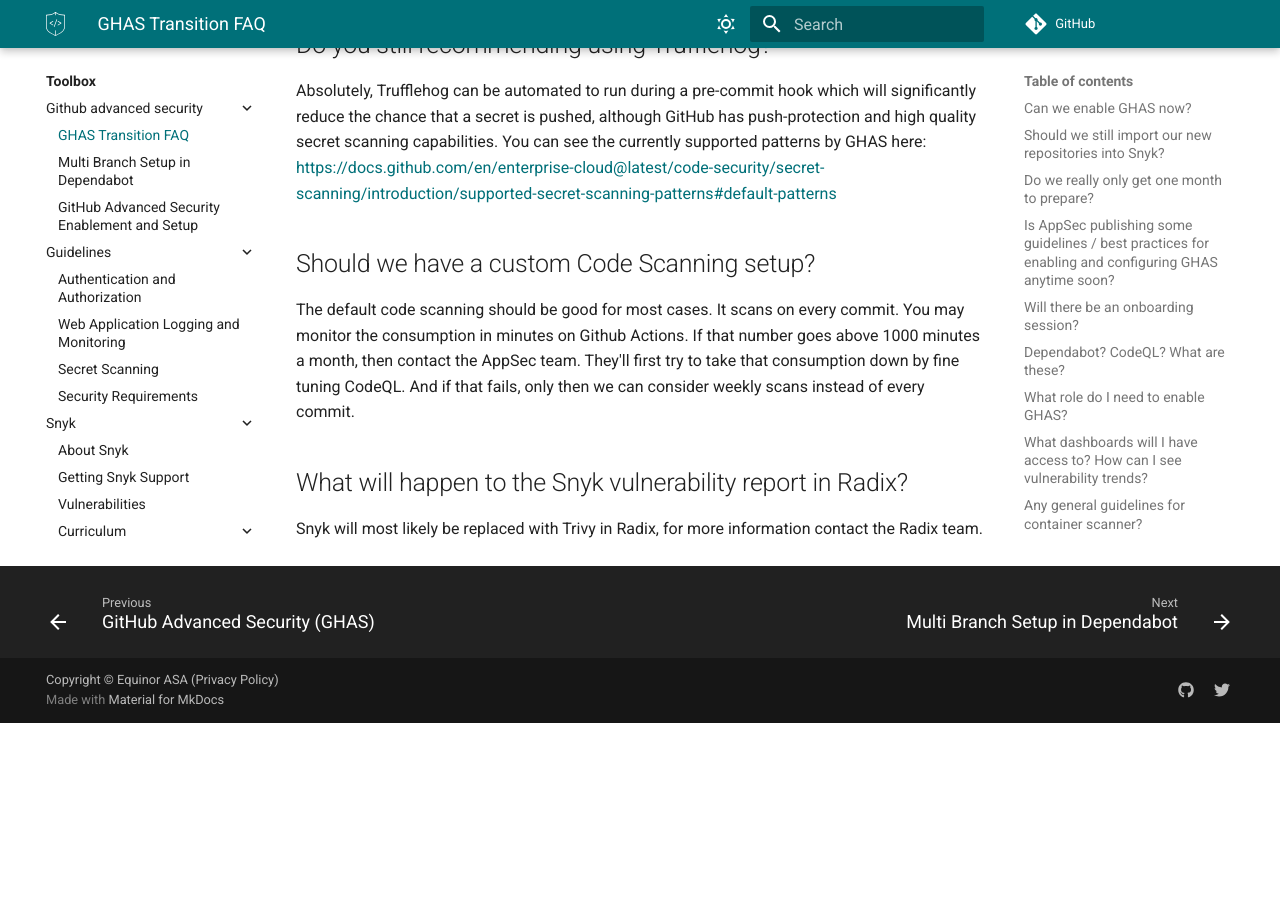
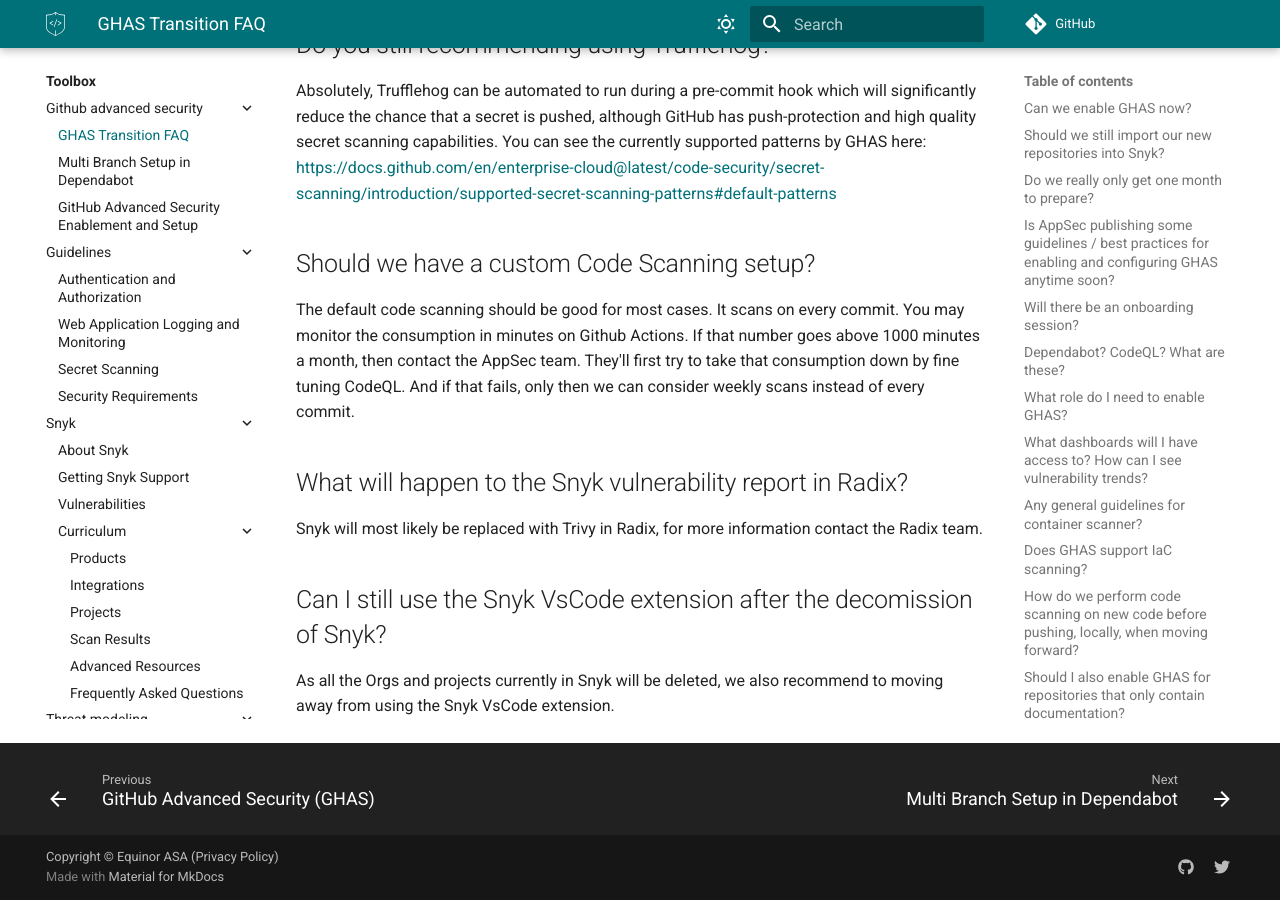
Before and after one commit to equinor/appsec, an MkDocs documentation site: the page built from docs/toolbox/github-advanced-security/faq.md, in a window 1280 px wide and 900 px high, scrolled down 2731 px. Built offline with MkDocs 1.6.1 and Material for MkDocs 9.7.7, drawn with Linux system fonts in a browser that asks for light colours; some web fonts are replaced; comment, search, counter and statistics services are not loaded; before the commit the page ends 3454 px from its top, so only the background shows below that.

Commit message:
update faq

```diff
--- a/docs/toolbox/github-advanced-security/faq.md
+++ b/docs/toolbox/github-advanced-security/faq.md
@@ -77,3 +77,7 @@
 ## What will happen to the Snyk vulnerability report in Radix?
 
 Snyk will most likely be replaced with Trivy in Radix, for more information contact the Radix team.
+
+## Can I still use the Snyk VsCode extension after the decomission of Snyk?
+
+As all the Orgs and projects currently in Snyk will be deleted, we also recommend to moving away from using the Snyk VsCode extension.
```
